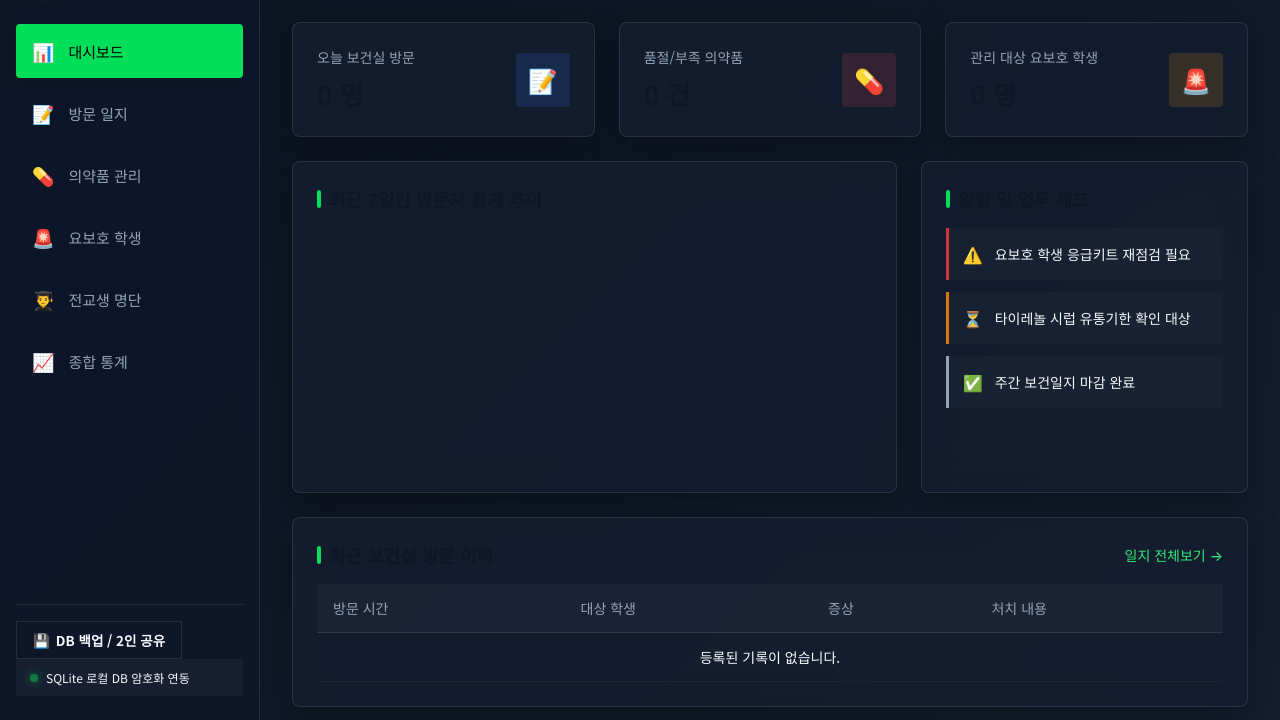
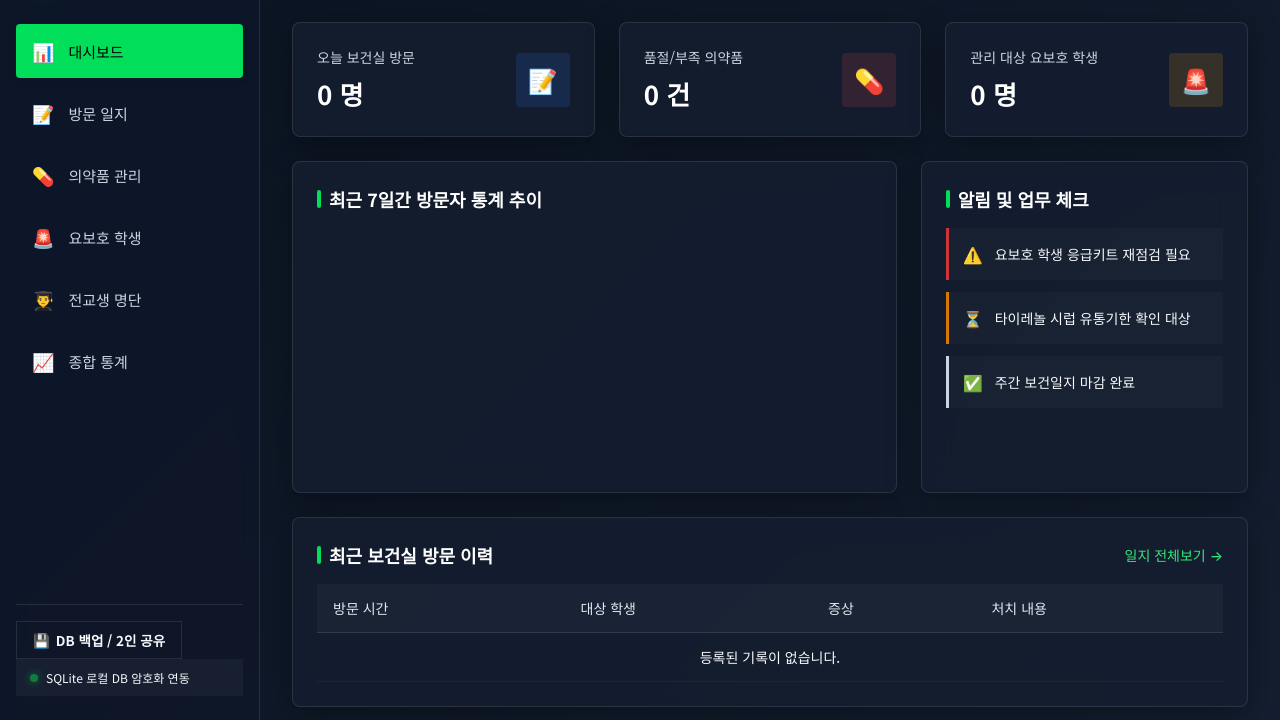
Before and after one commit to kfcman21/healthcare, a website built with Vite: page index.html in a window 1280 px wide. Shown: the part 80-800 px from the top of the page. Built offline with nearby package versions, Linux system fonts and the light colour scheme.

Commit message:
fix: Remove dark-mode black text for maximum contrast & extend Japanese i18n to all UI elements

```diff
--- a/index.html
+++ b/index.html
@@ -54,11 +54,11 @@
 
         <div class="sidebar-footer">
           <button class="btn btn-outline sm-btn full-width-btn mb-2" id="btn-open-db-share" title="2인 배치 학교 및 백업을 위한 로컬 DB 공유/백업 설정">
-            <span>💾</span> DB 백업 / 2인 공유
+            <span>💾</span> <span data-i18n="dbBackupShare">DB 백업 / 2인 공유</span>
           </button>
           <div class="db-status-badge">
             <span class="status-indicator online"></span>
-            <span class="status-text">SQLite 로컬 DB 암호화 연동</span>
+            <span class="status-text" data-i18n="dbStatusText">SQLite 로컬 DB 암호화 연동</span>
           </div>
         </div>
       </aside>
@@ -100,7 +100,7 @@
               <!-- 요약 카드 1 -->
               <div class="summary-card glass">
                 <div class="card-info">
-                  <span class="card-label">오늘 보건실 방문</span>
+                  <span class="card-label" data-i18n="dashVisitsLabel">오늘 보건실 방문</span>
                   <h3 class="card-value" id="dash-today-visits">0 명</h3>
                 </div>
                 <div class="card-icon blue">📝</div>
@@ -108,7 +108,7 @@
               <!-- 요약 카드 2 -->
               <div class="summary-card glass">
                 <div class="card-info">
-                  <span class="card-label">품절/부족 의약품</span>
+                  <span class="card-label" data-i18n="dashLowStockLabel">품절/부족 의약품</span>
                   <h3 class="card-value" id="dash-low-stock">0 건</h3>
                 </div>
                 <div class="card-icon red">💊</div>
@@ -116,7 +116,7 @@
               <!-- 요약 카드 3 -->
               <div class="summary-card glass">
                 <div class="card-info">
-                  <span class="card-label">관리 대상 요보호 학생</span>
+                  <span class="card-label" data-i18n="dashProtectedLabel">관리 대상 요보호 학생</span>
                   <h3 class="card-value" id="dash-protected-count">0 명</h3>
                 </div>
                 <div class="card-icon yellow">🚨</div>
@@ -128,7 +128,7 @@
               <!-- 📈 추가: 최근 7일 방문자 추이 그래프 -->
               <div class="detail-panel glass flex-2">
                 <div class="panel-header">
-                  <h4 class="panel-title">최근 7일간 방문자 통계 추이</h4>
+                  <h4 class="panel-title" data-i18n="dashChartTitle">최근 7일간 방문자 통계 추이</h4>
                 </div>
                 <div class="chart-container">
                   <canvas id="chart-visits-trend"></canvas>
@@ -138,7 +138,7 @@
               <!-- 알림 및 할일 목록 -->
               <div class="detail-panel glass flex-1">
                 <div class="panel-header">
-                  <h4 class="panel-title">알림 및 업무 체크</h4>
+                  <h4 class="panel-title" data-i18n="dashTodoTitle">알림 및 업무 체크</h4>
                 </div>
                 <ul class="todo-list" id="dash-todo-list">
                   <li class="todo-item urgent">
--- a/src/main.js
+++ b/src/main.js
@@ -198,6 +198,15 @@ function applyLanguage(lang) {
   if (menuStatistics) menuStatistics.textContent = i18nDict[lang].statistics
   if (userRoleEl) userRoleEl.textContent = i18nDict[lang].userRole
   if (exportBtnEl) exportBtnEl.innerHTML = `<span class="btn-icon">📥</span> ${i18nDict[lang].exportExcel}`
+
+  // 범용 data-i18n 요소 자동 업데이트
+  const i18nElements = document.querySelectorAll('[data-i18n]')
+  i18nElements.forEach(el => {
+    const key = el.getAttribute('data-i18n')
+    if (key && i18nDict[lang] && i18nDict[lang][key]) {
+      el.textContent = i18nDict[lang][key]
+    }
+  })
 
   // NEIS 문구 갱신 (일본어 모드 시 NEIS 단어 숨김 및 일반 Excel로 대체)
   const studentsSecTitle = document.getElementById('students-section-title')
--- a/src/style.css
+++ b/src/style.css
@@ -37,10 +37,10 @@
   --muted-gray: #919191;
   --disabled-gray: #9fa1a7;
 
-  /* 텍스트 색상 (다크 모드) */
+  /* 텍스트 색상 (다크 모드 - 어두운 글자색 배제하고 밝은색으로 일괄 설정) */
   --text-main: #f8fafc;
-  --text-muted: #94a3b8;
-  --text-dark: #0e1726;
+  --text-muted: #cbd5e1;
+  --text-dark: #ffffff;
   --text-white: #ffffff;
 
   /* Nexon 반경(Radius) 스케일 -- 게임 UI 유산의 날카로운 지오메트리 */
@@ -149,6 +149,52 @@ body.light-mode .menu-item:hover {
 
 body.light-mode .menu-item.active {
   color: #000000 !important;      /* Nexon 규칙: 그린 배경 위 블랙 라벨 */
+}
+
+/* 🌙 다크 모드(기본 테마) 가독성 보장 - 검정색/어두운 텍스트 완전 배제 강제 설정 */
+body:not(.light-mode) h1,
+body:not(.light-mode) h2,
+body:not(.light-mode) h3,
+body:not(.light-mode) h4,
+body:not(.light-mode) h5,
+body:not(.light-mode) h6,
+body:not(.light-mode) .section-title,
+body:not(.light-mode) .page-title,
+body:not(.light-mode) .card-value,
+body:not(.light-mode) .sub-title-text,
+body:not(.light-mode) .panel-title,
+body:not(.light-mode) .summary-card h3 {
+  color: #ffffff !important;
+}
+
+body:not(.light-mode) label,
+body:not(.light-mode) .card-label,
+body:not(.light-mode) .drop-hint,
+body:not(.light-mode) .today-date {
+  color: #cbd5e1 !important;
+}
+
+body:not(.light-mode) .data-table th {
+  color: #e2e8f0 !important;
+}
+
+body:not(.light-mode) .data-table td,
+body:not(.light-mode) .todo-text,
+body:not(.light-mode) p {
+  color: #f8fafc !important;
+}
+
+body:not(.light-mode) input,
+body:not(.light-mode) select,
+body:not(.light-mode) textarea {
+  color: #ffffff !important;
+  background: rgba(15, 23, 42, 0.75) !important;
+  border-color: rgba(255, 255, 255, 0.2) !important;
+}
+
+body:not(.light-mode) input::placeholder,
+body:not(.light-mode) textarea::placeholder {
+  color: #94a3b8 !important;
 }
 
 body {
```
